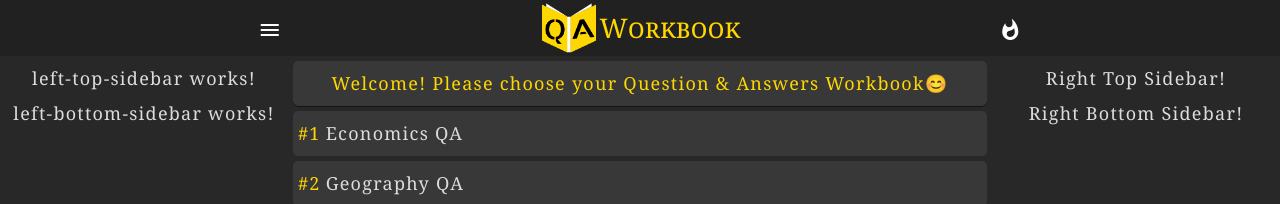
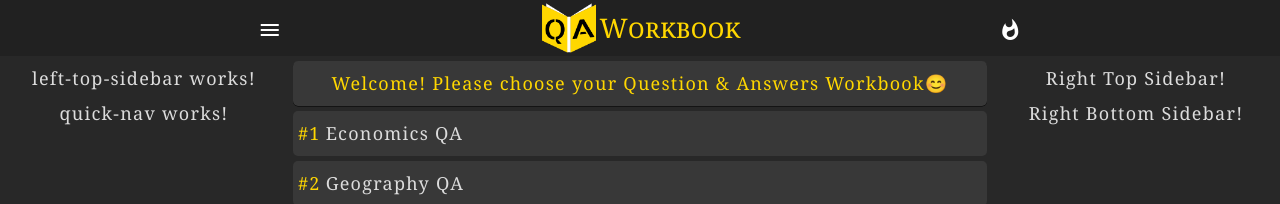
Before and after one commit to JibinJF/QAWorkbook, an Angular app: page / in a window 1280 px wide. Shown: the top 204 px of the page. Built offline with nearby package versions, Linux system fonts and the light colour scheme.

Commit message:
Renaming left-bottom-sidebar to quick-nav

```diff
--- a/src/app/StructuralComponents/left-sidebar/left-bottom-sidebar/left-bottom-sidebar.component.css
+++ /dev/null
@@ -1,3 +0,0 @@
-p {
-    margin: 0px;
-}
--- a/src/app/StructuralComponents/left-sidebar/left-bottom-sidebar/left-bottom-sidebar.component.html
+++ /dev/null
@@ -1 +0,0 @@
-<p>left-bottom-sidebar works!</p>
--- a/src/app/StructuralComponents/left-sidebar/left-bottom-sidebar/left-bottom-sidebar.component.ts
+++ /dev/null
@@ -1,15 +0,0 @@
-import { Component, OnInit } from '@angular/core';
-
-@Component({
-  selector: 'app-left-bottom-sidebar',
-  templateUrl: './left-bottom-sidebar.component.html',
-  styleUrls: ['./left-bottom-sidebar.component.css']
-})
-export class LeftBottomSidebarComponent implements OnInit {
-
-  constructor() { }
-
-  ngOnInit(): void {
-  }
-
-}
--- a/src/app/StructuralComponents/left-sidebar/left-sidebar.component.html
+++ b/src/app/StructuralComponents/left-sidebar/left-sidebar.component.html
@@ -1,2 +1,2 @@
 <app-left-top-sidebar></app-left-top-sidebar>
-<app-left-bottom-sidebar></app-left-bottom-sidebar>
+<app-quick-nav></app-quick-nav>
--- /dev/null
+++ b/src/app/StructuralComponents/left-sidebar/quick-nav/quick-nav.component.css
@@ -0,0 +1,3 @@
+p {
+    margin: 0px;
+}
--- /dev/null
+++ b/src/app/StructuralComponents/left-sidebar/quick-nav/quick-nav.component.html
@@ -0,0 +1 @@
+<p>quick-nav works!</p>
--- /dev/null
+++ b/src/app/StructuralComponents/left-sidebar/quick-nav/quick-nav.component.ts
@@ -0,0 +1,15 @@
+import { Component, OnInit } from '@angular/core';
+
+@Component({
+  selector: 'app-quick-nav',
+  templateUrl: './quick-nav.component.html',
+  styleUrls: ['./quick-nav.component.css']
+})
+export class QuickNavComponent implements OnInit {
+
+  constructor() { }
+
+  ngOnInit(): void {
+  }
+
+}
--- a/src/app/app.component.css
+++ b/src/app/app.component.css
@@ -41,7 +41,7 @@
   app-right-top-sidebar,
   app-left-sidebar,
   app-main,
-  app-left-bottom-sidebar,
+  app-quick-nav,
   app-right-bottom-sidebar,
   app-right-sidebar {
     padding: 5px;
@@ -50,7 +50,7 @@
   app-left-top-sidebar,
   app-right-top-sidebar,
   app-left-sidebar,
-  app-left-bottom-sidebar,
+  app-quick-nav,
   app-right-bottom-sidebar,
   app-right-sidebar {
     margin: 0;
@@ -89,7 +89,7 @@
 app-left-top-sidebar,
 app-right-top-sidebar,
 app-main,
-app-left-bottom-sidebar,
+app-quick-nav,
 app-right-bottom-sidebar {
   flex: unset;
   width: 100%;
--- a/src/app/app.component.html
+++ b/src/app/app.component.html
@@ -6,7 +6,7 @@
         <app-left-top-sidebar></app-left-top-sidebar>
         <app-right-top-sidebar></app-right-top-sidebar>
         <app-main></app-main>
-        <app-left-bottom-sidebar></app-left-bottom-sidebar>
+        <app-quick-nav></app-quick-nav>
         <app-right-bottom-sidebar></app-right-bottom-sidebar>
       </div>
       <div *ngIf="!mobileQuery.matches" class="desktopSidenavContentContainer">
--- a/src/app/app.module.ts
+++ b/src/app/app.module.ts
@@ -29,7 +29,7 @@ import { SyllabusNavMenuComponent } from './StructuralComponents/whatshot-nav-me
 import { MainNavMenuComponent } from './StructuralComponents/main-nav-menu/main-nav-menu.component';
 import { LeftSidebarComponent } from './StructuralComponents/left-sidebar/left-sidebar.component';
 import { LeftTopSidebarComponent } from './StructuralComponents/left-sidebar/left-top-sidebar/left-top-sidebar.component';
-import { LeftBottomSidebarComponent } from './StructuralComponents/left-sidebar/left-bottom-sidebar/left-bottom-sidebar.component';
+import { QuickNavComponent } from './StructuralComponents/left-sidebar/quick-nav/quick-nav.component';
 import { TermsAndConditionsComponent } from './StructuralComponents/terms-and-conditions/terms-and-conditions.component';
 import { ContactInfoComponent } from './StructuralComponents/contact-info/contact-info.component';
 import { AboutQAWorkbookComponent } from './StructuralComponents/about-qaworkbook/about-qaworkbook.component';
@@ -90,7 +90,7 @@ import { BottomAdBarComponent } from './StructuralComponents/bottom-ad-bar/botto
     MainNavMenuComponent,
     LeftSidebarComponent,
     LeftTopSidebarComponent,
-    LeftBottomSidebarComponent,
+    QuickNavComponent,
     TermsAndConditionsComponent,
     ContactInfoComponent,
     AboutQAWorkbookComponent,
```
